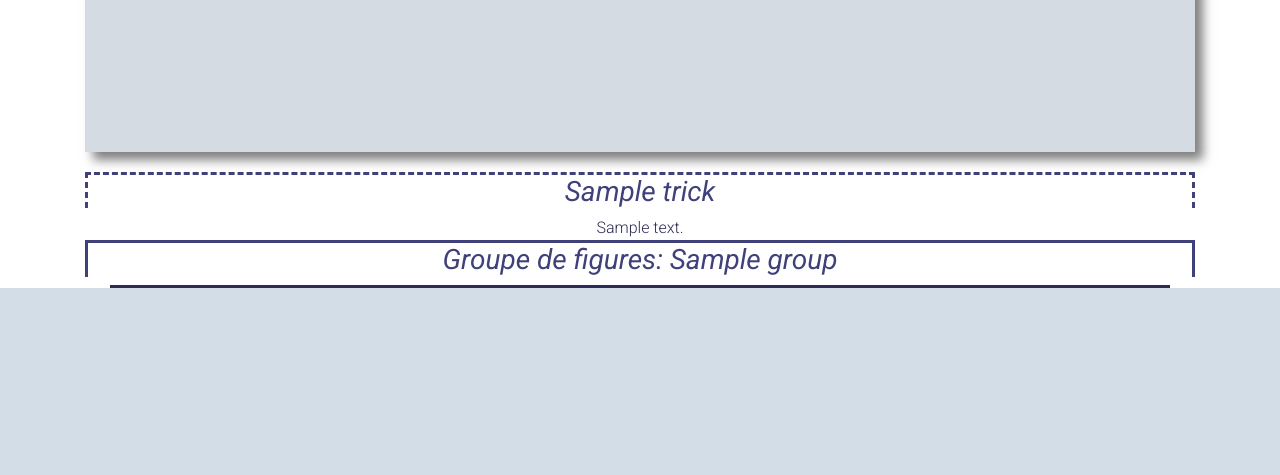
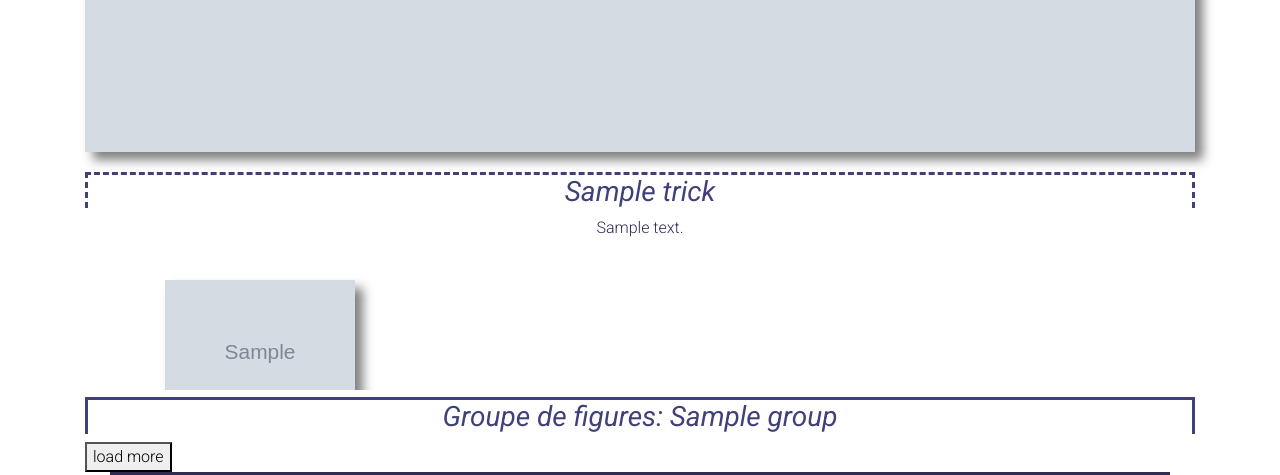
Before and after one commit to marinejourdan/snowtricks, a Symfony app: template templates/oneTrick.html.twig in a window 1280 px wide. Shown: the part 917-1392 px from the top of the page. Before the commit the page ends 1205 px from the top, so only its background shows below. Run offline with Twig, Linux system fonts and the light colour scheme; the template is opened without the code that fills it: most values are stand-ins (such as "Sample title", 1, 10 or a date in 2020); some libraries are stand-ins or nearby versions.

Commit message:
#19 load more msg

```diff
--- a/composer.json
+++ b/composer.json
@@ -7,7 +7,6 @@
         "php": ">=7.2.5",
         "ext-ctype": "*",
         "ext-iconv": "*",
-        "cocur/slugify": "^4.1",
         "doctrine/annotations": "^1.0",
         "doctrine/doctrine-bundle": "^2.7",
         "doctrine/doctrine-migrations-bundle": "^3.2",
--- a/public/css/styles.css
+++ b/public/css/styles.css
@@ -168,7 +168,12 @@ ul{
 }
 
 @media all and (min-width: 780px){
-    .btn-primary{
+    .collapse-media{
+        display: none;
+    }
+}
+@media all and (max-width: 780px){
+    .appear{
         display: none;
     }
 }
--- a/src/Controller/TrickController.php
+++ b/src/Controller/TrickController.php
@@ -88,7 +88,8 @@ class TrickController extends AbstractController
         $message->setTrick($trick);
         $messages = $repo->findBy(
             ['trick' => $trick],
-            ['creationDate' => 'desc']
+            ['creationDate' => 'desc'],
+            10, 0
         );
 
         $myForm = $this->createForm(MessageFormType::class, $message);
--- a/src/Controller/UserController.php
+++ b/src/Controller/UserController.php
@@ -190,9 +190,9 @@ class UserController extends AbstractController
             throw $this->createNotFoundException('Cet utilisateur n\'existe pas');
         }
 
-        $form->handleRequest($request);
-
+            $form->handleRequest($request);
         if ($form->isSubmitted() && $form->isValid()) {
+            $user = $form->getData();
             $user->setPassword($passwordHasher->hashPassword($user, $user->getPassword()));
 
             $user->setToken('');
--- a/src/Entity/Trick.php
+++ b/src/Entity/Trick.php
@@ -19,7 +19,7 @@ class Trick
 
     #[ORM\Column(type: 'string', length: 100)]
     #[Assert\NotBlank(message: 'trick.name.not_blank')]
-    private $name = 'prout';
+    private $name = '';
 
     #[ORM\Column(type: 'text', nullable: true)]
     #[Assert\NotBlank(message: 'trick.description.not_blank')]
--- a/templates/addTrick.html.twig
+++ b/templates/addTrick.html.twig
@@ -41,7 +41,6 @@
                     collectionHolder.dataset.index
                 );
             collectionHolder.appendChild(item);
-            console.log(collectionHolder.dataset.index);
             collectionHolder.dataset.index++;
         };
         document
--- /dev/null
+++ b/templates/loadMoreMsg.html.twig
@@ -0,0 +1,15 @@
+<div class="row">
+    {% for message in messages %}
+        <div class="col-lg-12 o-hidden border-0 shadow-lg my-5">
+            <div class="p-5">
+                <div class="text-center">
+                    <img src="/assets/{{ message.author.avatar.fileName }}"  class="rounded-circle" style="width: 150px;"
+                         alt="Avatar" />
+                    <h3>{{ message.author }}</h3>
+                    <p>{{ message.content }}</p>
+                    <p>{{ message.creationDate|date("m/d/Y") }}</p>
+                </div>
+            </div>
+        </div>
+    {% endfor %}
+</div>
--- a/templates/oneTrick.html.twig
+++ b/templates/oneTrick.html.twig
@@ -1,29 +1,27 @@
 {% extends "./base.html.twig" %}
 {% block body %}
     <div class="container" id="fond_image_home">
-
         <div class="row">
-
             <div class="col-lg-12">
-
                 {% if is_granted ('IS_AUTHENTICATED_FULLY')%}
                     <a class="fa-solid fa-trash-can" href={{ path('delete', {'id' : trick.id}) }}> <span class="sr-only">(current)</span></a>
                     <a class="fa-solid  fa-pencil" href={{ path('update', {'id' : trick.id}) }}> <span class="sr-only">(current)</span></a>
                     <a class="fa-solid fa-plus" href={{ path('add')}}> <span class="sr-only">(current)</span></a>
                 {% endif %}
-
                 {% if media1 is empty %}
                     <img class="img-fluid" src="{{asset('assets/home_image.jpg')}}" width="2800" height="600">
                 {% else %}
                     <img class="img-fluid" src="/assets/{{ media1.fileName }}" width="2800" height="600">
                 {% endif %}
+
 <!-- Section: Images -->
                 <div class="well text-center">
                     <h3 class="gallery-title">{{trick.name}} </h3>
                     <div class="col-md-12">{{trick.description}}</div>
+                    <div class="collapse-media">
                         <div class="row">
                             <button class="btn btn-primary" type="button" data-toggle="collapse" data-target="#collapse2" aria-expanded="false" aria-controls="collapse2">
-                        Bouton
+                                Voir les
                             </button>
                             <div class="collapse" id="collapse2">
                                 {% for media in trick.gallery %}
@@ -37,12 +35,24 @@
                                 {% endfor %}
                             </div>
                         </div>
+                    </div>
+                    <div class="appear">
+                        <div class="row">
+                            {% for media in trick.gallery %}
+                                <div class="col-lg-4">
+                                    {% if media.type =='image' %}
+                                        <img src="/assets/{{ media.fileName }}" class="w-100">
+                                    {% else %}
+                                        <iframe src="{{ media.videoUrl }}" title="YouTube video player" frameborder="0" allow="accelerometer; autoplay; clipboard-write; encrypted-media; gyroscope; picture-in-picture" allowfullscreen></iframe>
+                                    {% endif %}
+                                </div>
+                            {% endfor %}
+                        </div>
                         <h3 class="gallery-group">Groupe de figures: {{trick.group.name}} </h3>
                     </div>
-
                 </div>
             </div>
-
+        </div>
 
     {% if is_granted ('IS_AUTHENTICATED_FULLY')%}
         <div class="row">
@@ -57,21 +67,24 @@
         </div>
     {% endif %}
 
-    <div class="row">
-        {% for message in messages %}
-            <div class="col-lg-12 o-hidden border-0 shadow-lg my-5">
-                <div class="p-5">
-                    <div class="text-center">
-                        <img src="/assets/{{ message.author.avatar.fileName }}"  class="rounded-circle" style="width: 150px;"
-                             alt="Avatar" />
-                        <h3>{{ message.author }}</h3>
-                        <p>{{ message.content }}</p>
-                        <p>{{ message.creationDate|date("m/d/Y") }}</p>
+        <div id="loadMoreMsg">
+    {% include 'loadMoreMsg.html.twig' %}
         </div>
-                </div>
-            </div>
-        {% endfor %}
-    </div>
-
+        <button type="button" onclick="loadMoreMsg()">load more</button>
     </div>
         {% endblock %}
+
+    {% block javascript %}
+    <script>
+        let page = 1;
+        function loadMoreMsg(){
+        fetch('https://localhost:8000/loadMoreMsg?page='+page).then(function(data){
+            return data.text();
+
+        }).then(function (html){
+            document.getElementById('loadMoreMsg').innerHTML+=html
+            page++
+        })
+    }
+    </script>
+    {% endblock %}
```
Also changed, not shown: src/Controller/MessageController.php (+17 -0 lines), src/EventListener/TrickListener.php (+10 -3 lines), public/assets/835fb-6308b555603aa.jpg (added), 1 other file. Lines whose indentation alone changed are shown as unchanged.
